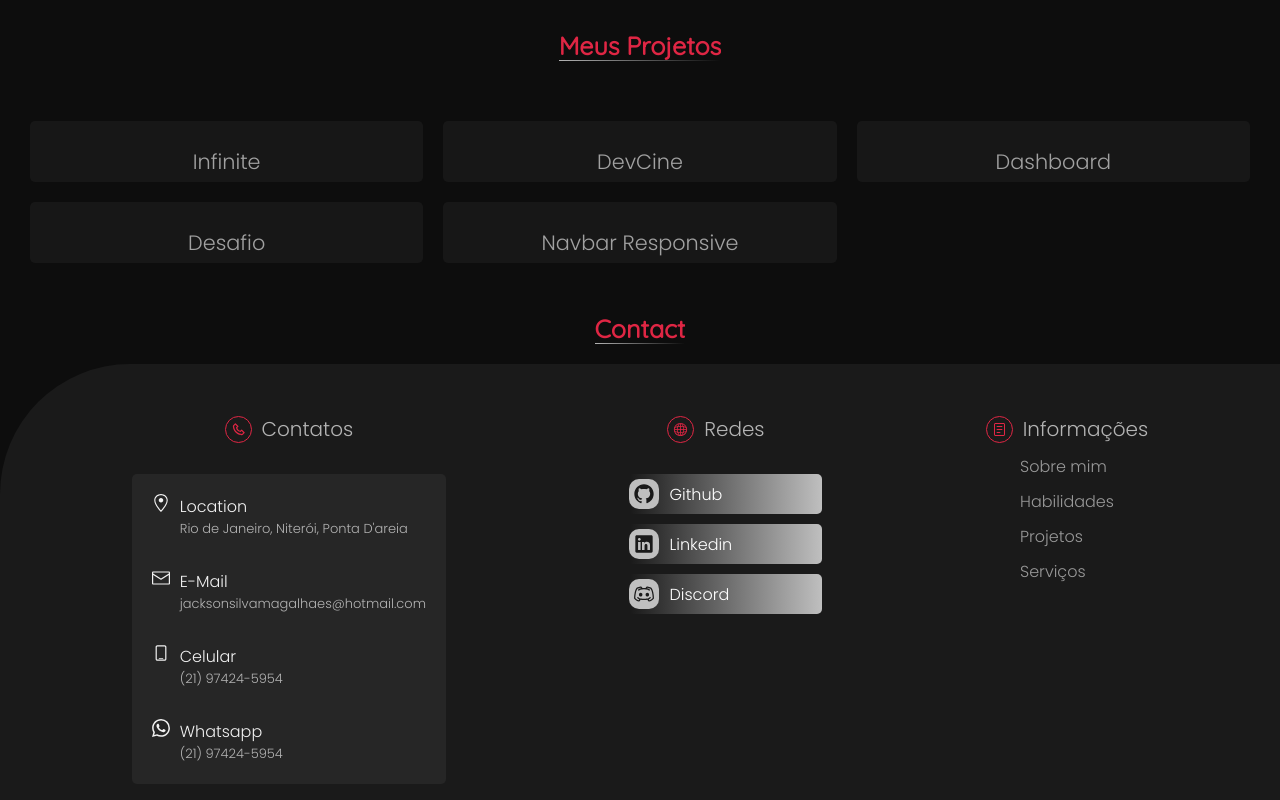
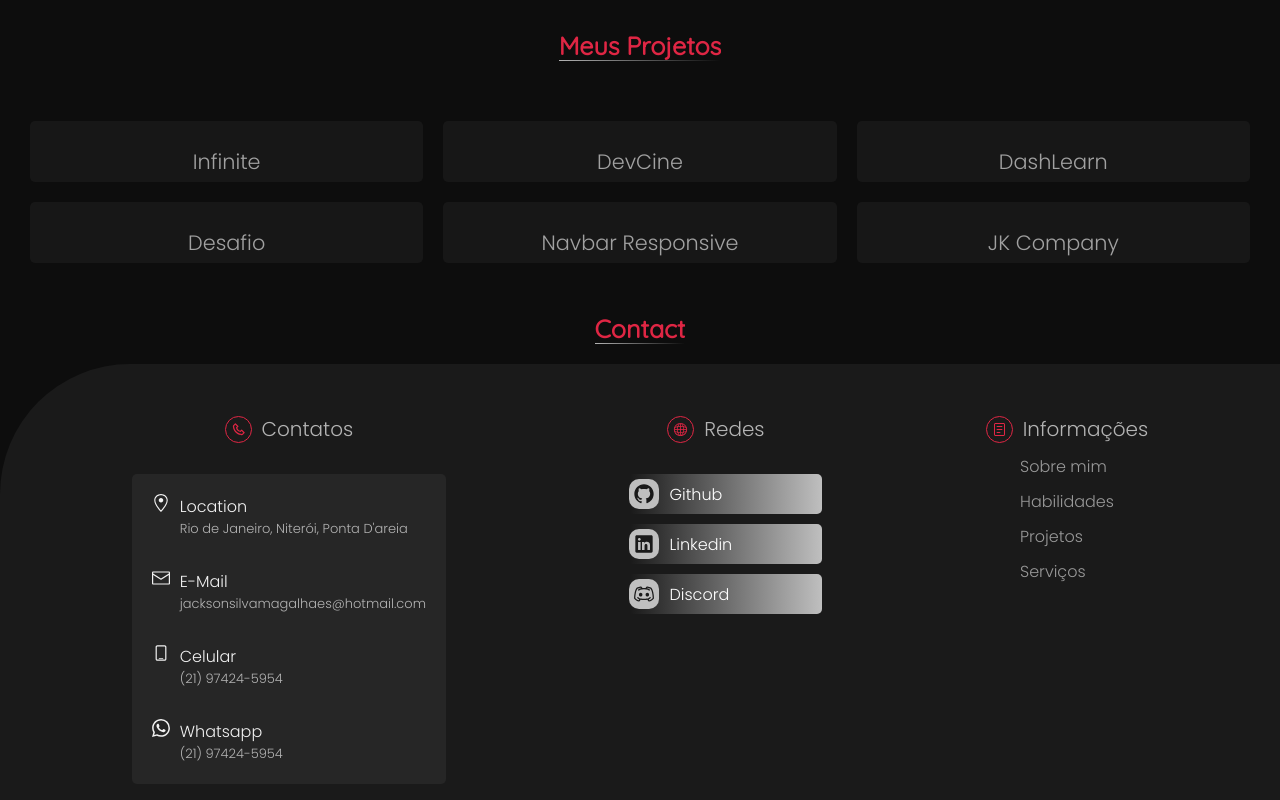
Before and after one commit to Jackson-SM/Portfolio, a React (Vite) app: page / in a window 1280 px wide. Shown: the part 1865-2665 px from the top of the page. Built offline with nearby package versions, Linux system fonts and the light colour scheme.

Commit message:
feat: add project

```diff
--- a/src/pages/Home/components/SectionProjects/stacks.tsx
+++ b/src/pages/Home/components/SectionProjects/stacks.tsx
@@ -80,7 +80,7 @@ export const projects: itemsProjects[] = [
     link: 'https://github.com/Jackson-SM/devcine',
   },
   {
-    title: 'Dashboard',
+    title: 'DashLearn',
     cover: dashboard,
     stacks: [
       { name: 'Javascript', color: colorsStacks[0].javascript, icon: <SiJavascript /> },
@@ -110,4 +110,15 @@ export const projects: itemsProjects[] = [
     ],
     link: 'https://jackson-sm.github.io/navbar-responsive/',
   },
+  {
+    title: 'JK Company',
+    cover: desafioHero,
+    samples: [desafioPlayers, desafioFooter],
+    stacks: [
+      { name: 'HTML5', color: colorsStacks[0].html5, icon: <SiHtml5 /> },
+      { name: 'CSS3', color: colorsStacks[0].css3, icon: <SiCss3 /> },
+      { name: 'Javascript', color: colorsStacks[0].javascript, icon: <SiJavascript /> },
+    ],
+    link: 'https://jackson-sm.github.io/JK-Company/',
+  },
 ];
```
